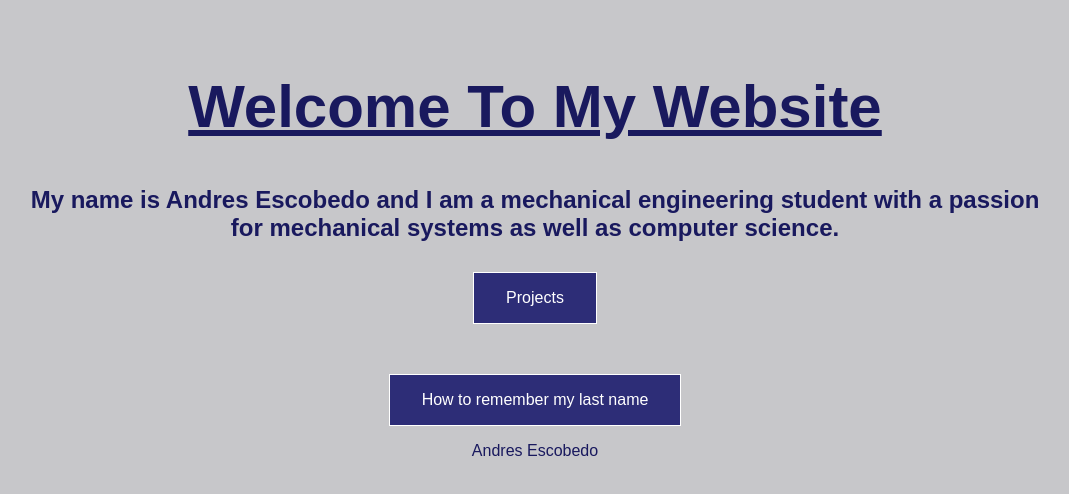
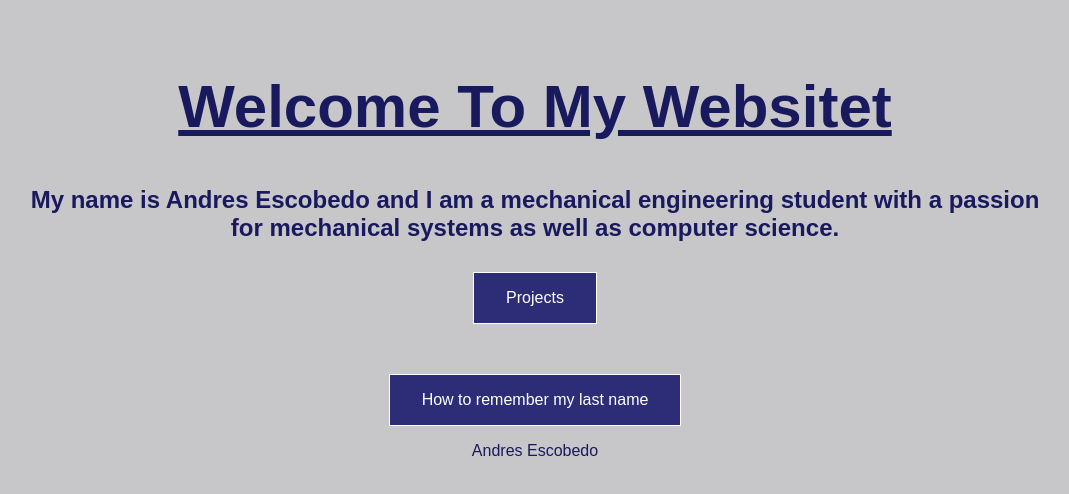
Before and after one commit to aescobed/aescobed.github.io, a plain HTML site: page index.html in a window 1280 px wide. Shown: the whole page, without its empty margins (105-1174 px from the left). Drawn offline with Linux system fonts and the light colour scheme.

Commit message:
Add files via upload

```diff
--- a/index.html
+++ b/index.html
@@ -37,7 +37,7 @@
 
 <div class="container">
     <h1 id="welcome">
-        Welcome To My Website
+        Welcome To My Websitet
     </h1>
 </div>
 
```
